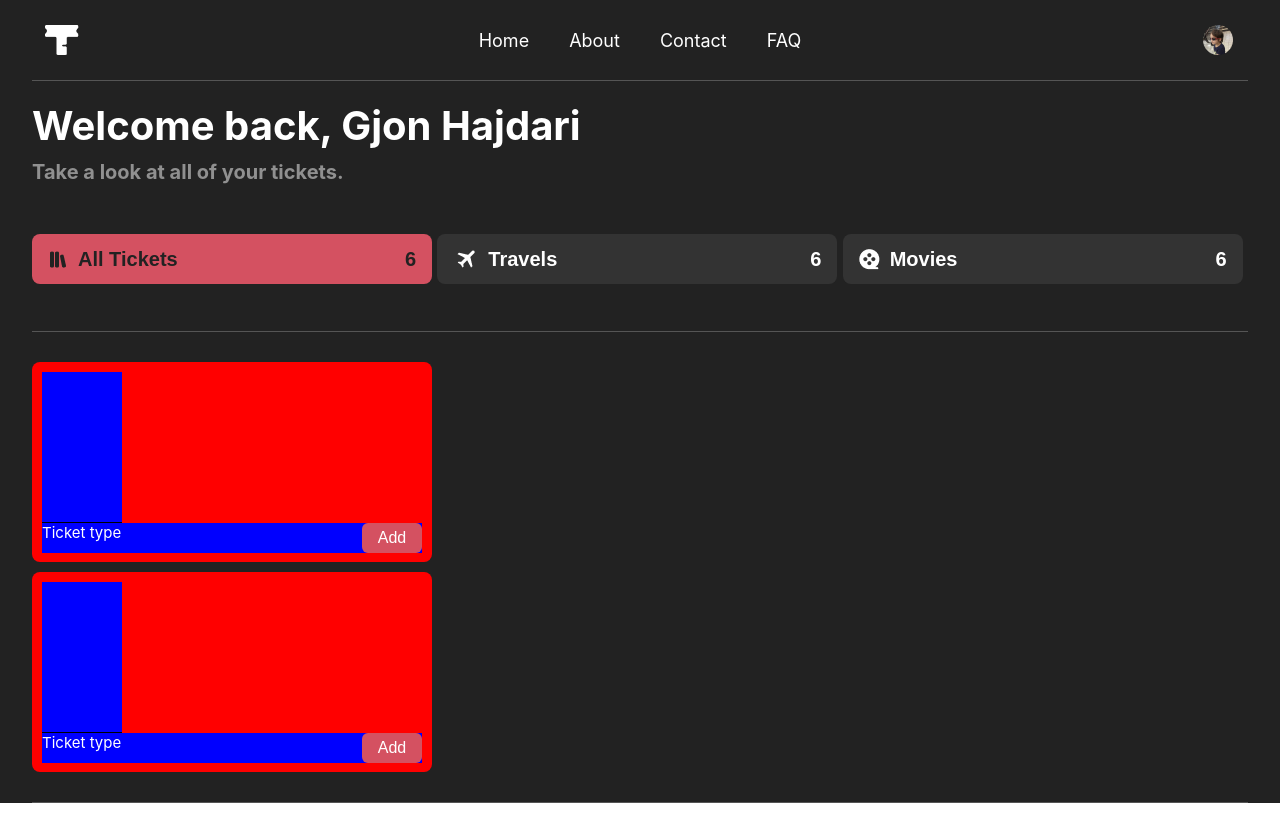
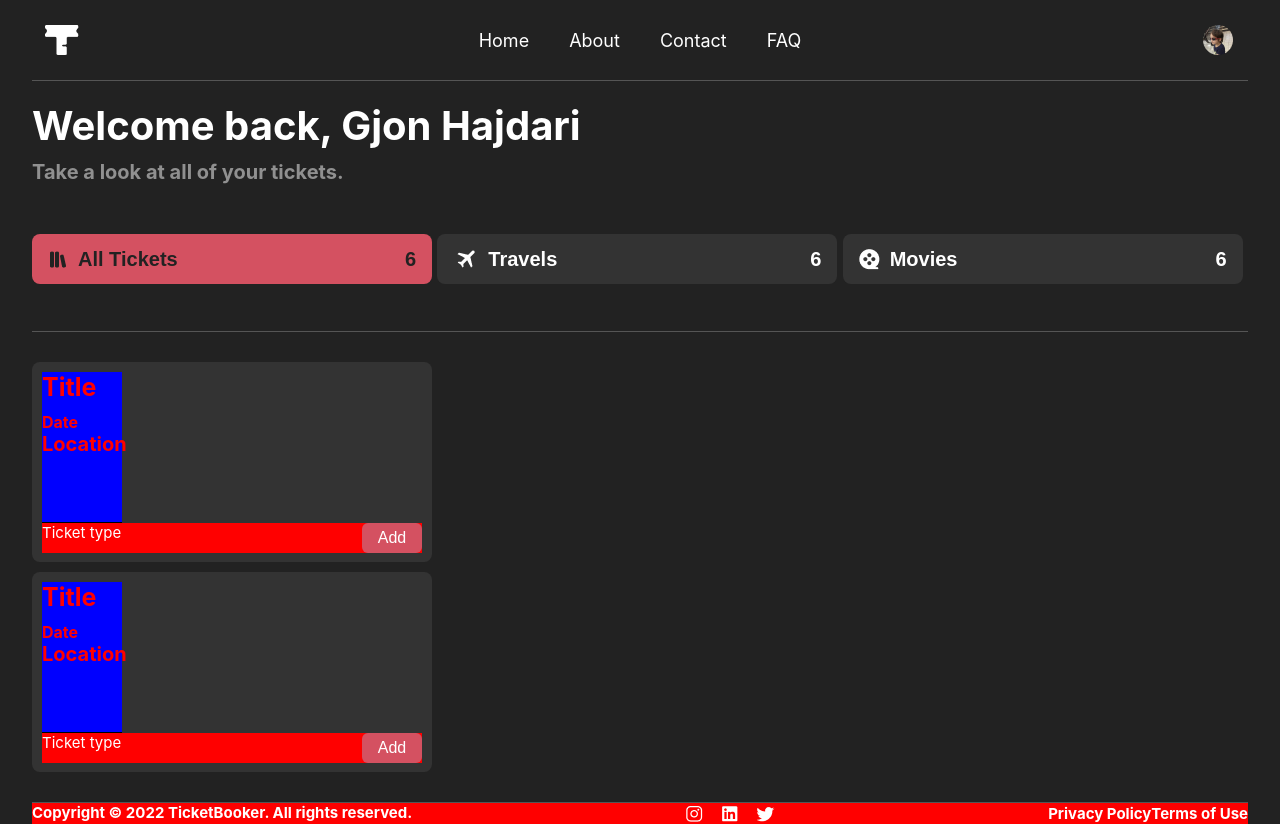
Before and after one commit to kylecalbert/ticket-booker, a React (Create React App) app: page / in a window 1280 px wide. Before the commit the page ends 803 px from the top, so only its background shows below. Built offline with nearby package versions, Linux system fonts and the light colour scheme.

Commit message:
added footer component to app.tsx

```diff
--- a/src/App.js
+++ b/src/App.js
@@ -2,8 +2,10 @@ import { BrowserRouter as Router } from 'react-router-dom';
 import { Header } from './components/Header/Header';
 import { Navbar } from './components/Navbar/Navbar';
 import { AppContainer } from './App.styles';
-
+import { Text } from './components/Text/Text';
 import { Content } from './components/Content/Content';
+import { Footer } from './components/Footer/Footer';
+import { WebsiteFooter } from './components/Footer/WebsiteFooter';
 function App() {
   return (
     <AppContainer>
@@ -11,6 +13,7 @@ function App() {
         <Navbar />
         <Header />
         <Content />
+        <WebsiteFooter />
       </Router>
     </AppContainer>
   );
--- a/src/components/Content/Card.js
+++ b/src/components/Content/Card.js
@@ -10,7 +10,16 @@ import { Footer } from '../Footer/Footer';
 export const Card = () => {
   return (
     <CardContainer>
-      <CardDetails />
+      <CardDetails>
+        <Text size={'25px'} margin={'0 0 10px 0'} color={'red'}>
+          Title
+        </Text>
+        <Text size={'16px'} color={'red'}>
+          Date
+        </Text>
+        <Text color={'red'}>Location</Text>
+      </CardDetails>
+
       <Footer margin={'0 0 4px 10px'}>
         <Text size={'15px'} fontWeight={'normal'}>
           Ticket type
--- a/src/components/Content/Card.styles.js
+++ b/src/components/Content/Card.styles.js
@@ -7,7 +7,7 @@ export const CardContainer = styled.div`
   justify-content: flex-start;
   width: 400px;
   height: 200px;
-  background-color: red;
+  background-color: ${darkModeColors.foreground};
   border-radius: 8px;
   margin-top: 10px;
 `;
@@ -19,7 +19,7 @@ export const CardDetails = styled.div`
   margin-left: 10px;
   width: 20%;
   height: 75%;
-  background-color: red;
+  /* background-color: red; */
   border-bottom: 1px solid black;
 
   margin-top: 10px;
@@ -34,7 +34,10 @@ export const CardFooter = styled.div`
   height: 20%;
   justify-content: space-between;
   margin-bottom: 4px;
-  background-color: blue;
+  border-top: ${(props) =>
+    `${props.borderWidth || 'none'} ${props.borderColor || 'black'}`};
+  /* background-color: blue; */
+  /* background-color: blue; */
 `;
 
 export const AddButtonContainer = styled.button`
--- a/src/components/Footer/Footer.js
+++ b/src/components/Footer/Footer.js
@@ -8,7 +8,7 @@ export const StyledFooter = styled.div`
   height: ${(props) => props.height || '15%'};
   justify-content: space-between;
   margin: ${(props) => props.margin || '0px'};
-  background-color: blue;
+  background-color: red;
 `;
 export const Footer = ({ ...props }) => {
   return <StyledFooter {...props}></StyledFooter>;
--- /dev/null
+++ b/src/components/Footer/WebsiteFooter.js
@@ -0,0 +1,41 @@
+import React from 'react';
+import { Footer } from './Footer';
+import { Text } from '../Text/Text';
+import styled from 'styled-components';
+import Socials from '../../Assets/dark/Socials.png';
+
+export const MiddleFooterContainer = styled.div`
+  display: flex;
+  justify-content: center;
+  align-items: center;
+  flex: 1;
+`;
+
+export const IconContainer = styled.img`
+  max-width: 100px;
+  height: auto;
+`;
+
+export const RightFooterContainer = styled.div`
+  display: flex;
+
+  justify-content: center;
+  align-items: center;
+`;
+export const WebsiteFooter = () => {
+  return (
+    <Footer>
+      <Text size={'15px'}>
+        Copyright © 2022 TicketBooker. All rights reserved.
+      </Text>
+
+      <MiddleFooterContainer>
+        <IconContainer src={Socials} />
+      </MiddleFooterContainer>
+      <RightFooterContainer>
+        <Text size={'15px'}>Privacy Policy</Text>
+        <Text size={'15px'}>Terms of Use</Text>
+      </RightFooterContainer>
+    </Footer>
+  );
+};
```
Also changed, not shown: src/Assets/dark/Socials.png (added).
